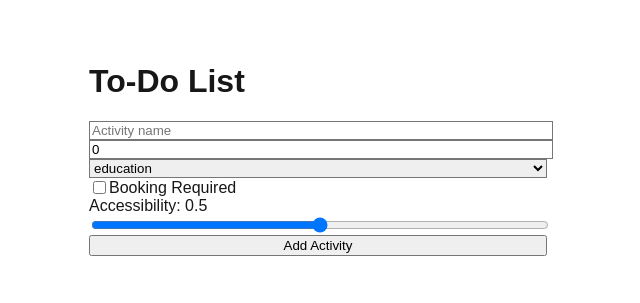
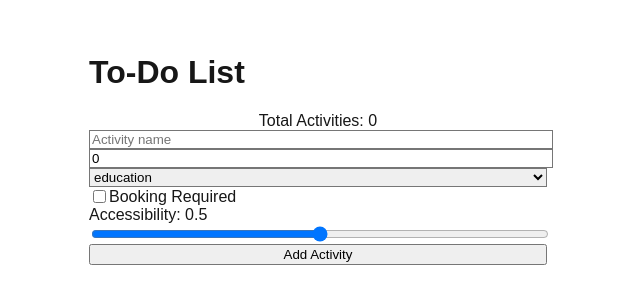
Before and after one commit to hazimbharis/hendshakereacttest, a Next.js app: page / in a window 1280 px wide. Shown: the part 251-554 px from the top of the page, without its empty margins (322-962 px from the left). Built offline with nearby package versions, Linux system fonts and the light colour scheme.

Commit message:
added a total tasks counter from task 2

```diff
--- a/src/app/components/todolist.tsx
+++ b/src/app/components/todolist.tsx
@@ -33,6 +33,11 @@ export default function TodoList() {
   return (
     <div className="max-w-lg mx-auto p-6 bg-white rounded-xl shadow-md">
       <h1 className="text-2xl font-bold mb-4">To-Do List</h1>
+
+      {/* 🏆 Total Items Count */}
+      <div className="text-lg font-semibold text-gray-700 text-center">
+        Total Activities: <span className="text-blue-600">{todos.length}</span>
+      </div>
 
       {/* Form */}
       <div className="space-y-3">
```
